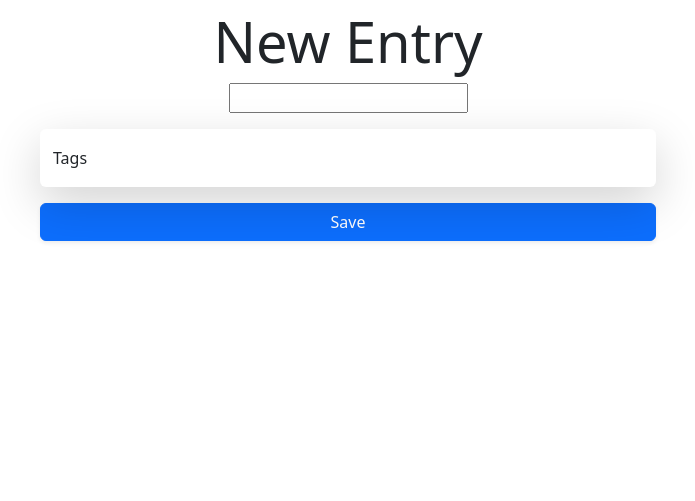
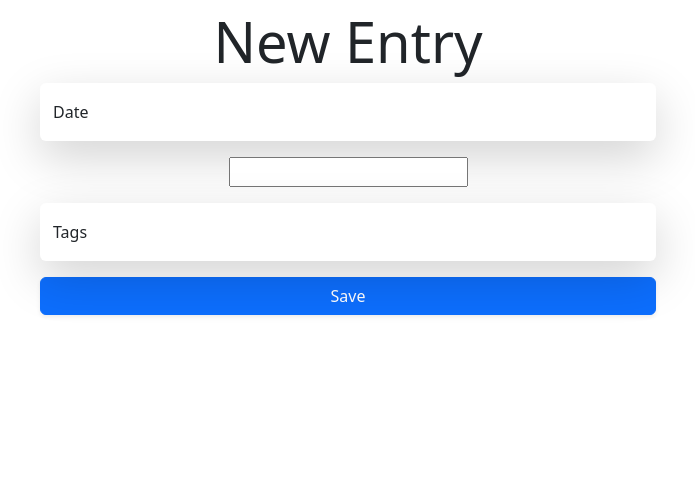
Before and after one commit to hakanayata/journal, a Django app: page /create_entry in a window 1280 px wide. Shown: the part 64-565 px from the top of the page, without its empty margins (292-987 px from the left). Run offline with Django 4.2, Linux system fonts and the light colour scheme; the visitor is signed in with stand-in values (Sample User, id 1).

Commit message:
date input add

```diff
--- a/journal/templates/journal/create_entry.html
+++ b/journal/templates/journal/create_entry.html
@@ -5,8 +5,8 @@
     <h2 class="display-4">New Entry</h2>
     <form action="" method="post">
       {% csrf_token %}
-      {% comment %} <div class="form-floating mb-3">{{ form.title }}
-        {{ form.title.label_tag }}</div> {% endcomment %}
+      <div class="form-floating mb-3">{{ form.date }}
+        {{ form.date.label_tag }}</div>
       <div class="form-floating mb-3">
         {{ form.content }}
         {% comment %} {{ form.content.label_tag }} {% endcomment %}
```
